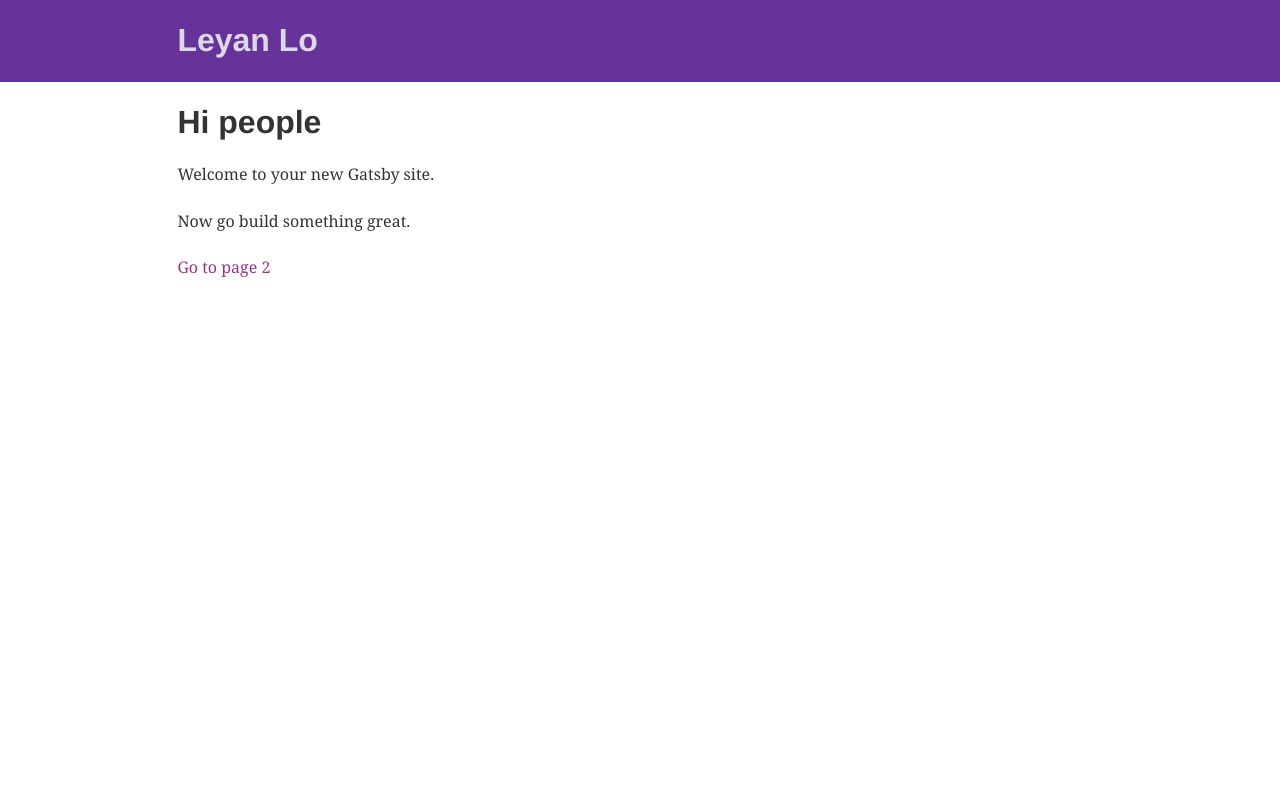
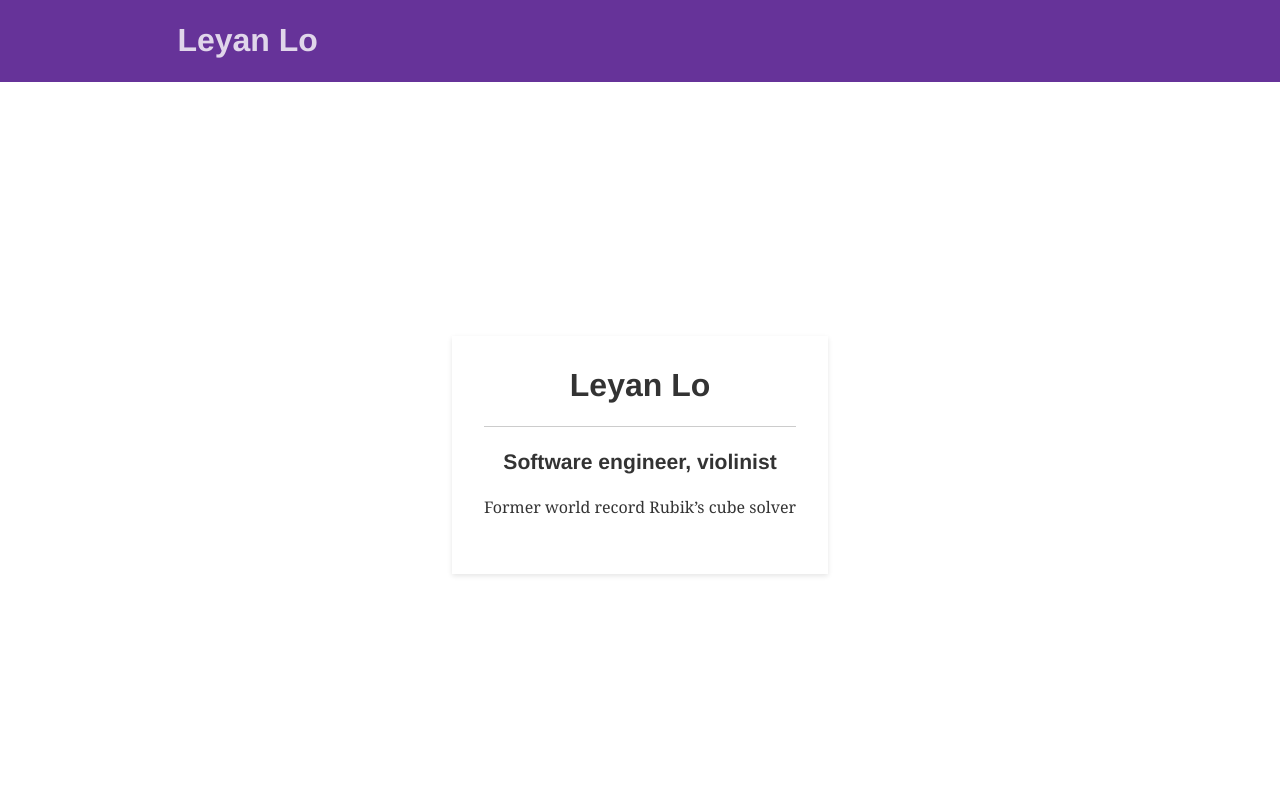
Before and after one commit to leyanlo/leyanlo-site, a Gatsby site in the folder v2/: page / in a window 1280 px wide. Built offline with nearby package versions, Linux system fonts and the light colour scheme; Gatsby itself is replaced by a stand-in of ours; a web font is replaced by a local one; what typography-theme-st-annes would draw is missing.

Commit message:
Hero card for main page

```diff
--- /dev/null
+++ b/v2/src/components/hero.css
@@ -0,0 +1,29 @@
+.hero {
+  display: flex;
+  align-items: center;
+  justify-content: center;
+  text-align: center;
+  min-height: calc(100vh - 100px);
+}
+
+.hero__card {
+  background-color: rgba(255, 255, 255, 0.8);
+  padding: 32px;
+  margin: 0 16px;
+  box-shadow: 0 2px 5px rgba(0, 0, 0, 0.1);
+  opacity: 0;
+  animation: hero__card 1s cubic-bezier(0.19, 1, 0.22, 1) forwards;
+  animation-delay: 0.25s;
+}
+
+@keyframes hero__card {
+  from {
+    opacity: 0;
+    transform: translate3d(0, 8px, 0) scale3d(0.98, 0.96, 1);
+  }
+
+  to {
+    opacity: 1;
+    transform: translate3d(0, 0, 0) scale3d(1, 1, 1);
+  }
+}
--- /dev/null
+++ b/v2/src/components/hero.js
@@ -0,0 +1,8 @@
+import React from 'react';
+import './hero.css';
+
+export default ({ children }) => (
+  <div className="hero">
+    <div className="hero__card">{children}</div>
+  </div>
+);
--- a/v2/src/components/layout.css
+++ b/v2/src/components/layout.css
@@ -1,7 +1,7 @@
 a {
   color: hsl(315, 100%, 25%);
   text-decoration: none;
-  transition: opacity 300ms cubic-bezier(0.165, 0.84, 0.44, 1);
+  transition: opacity 500ms cubic-bezier(0.19, 1, 0.22, 1);
   opacity: 0.8;
 }
 
--- a/v2/src/components/layout.js
+++ b/v2/src/components/layout.js
@@ -30,16 +30,7 @@ const Layout = ({ children, data }) => (
           <html lang="en" />
         </Helmet>
         <Header siteTitle={data.site.siteMetadata.title} />
-        <Container>
-          <div
-            style={{
-              padding: '0px 1.0875rem 1.45rem',
-              paddingTop: 0
-            }}
-          >
-            {children}
-          </div>
-        </Container>
+        <Container>{children}</Container>
       </>
     )}
   />
--- a/v2/src/pages/index.js
+++ b/v2/src/pages/index.js
@@ -1,14 +1,16 @@
 import React from 'react';
-import { Link } from 'gatsby';
 
+import Hero from '../components/hero';
 import Layout from '../components/layout';
 
 const IndexPage = () => (
   <Layout>
-    <h1>Hi people</h1>
-    <p>Welcome to your new Gatsby site.</p>
-    <p>Now go build something great.</p>
-    <Link to="/page-2/">Go to page 2</Link>
+    <Hero>
+      <h1>Leyan Lo</h1>
+      <hr />
+      <h3>Software engineer, violinist</h3>
+      <p>Former world record Rubik’s cube solver</p>
+    </Hero>
   </Layout>
 );
 
```
